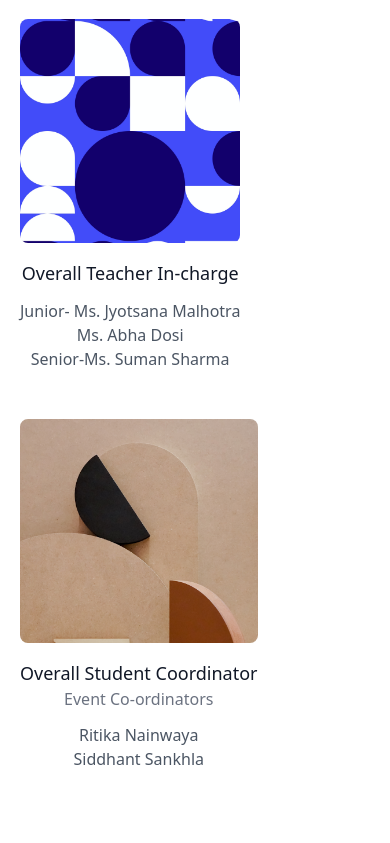
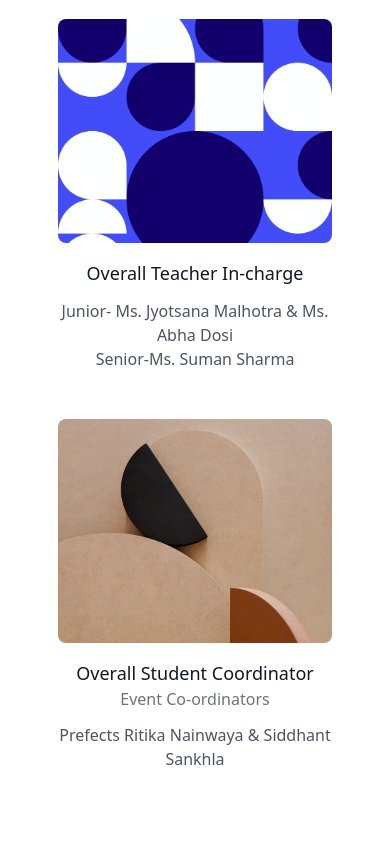
Before and after one commit to Indion/InterschoolEvent2022.web, a plain HTML site: page index.html in a window 390 px wide. Shown: the part 5754-6597 px from the top of the page. Drawn offline with nearby package versions, Linux system fonts and the light colour scheme.

Commit message:
Update index.html

```diff
--- a/index.html
+++ b/index.html
@@ -241,8 +241,7 @@
                 class="lg:w-2/3 md:w-1/2 bg-gray-300 rounded-lg overflow-hidden sm:mr-10 p-10 flex items-end justify-start relative">
                 <iframe width="100%" height="100%" class="absolute inset-0" frameborder="0" title="map" marginheight="0"
                     marginwidth="0" scrolling="no"
-                    src="https://maps.google.com/maps?width=100%&height=600&hl=en&q=SubodhPublicSchool,Rambagh,Jaipur&ie=UTF8&t=&z=14&iwloc=B&output=embed"
-                    ></iframe>
+                    src="https://maps.google.com/maps?width=100%&height=600&hl=en&q=SubodhPublicSchool,Rambagh,Jaipur&ie=UTF8&t=&z=14&iwloc=B&output=embed"></iframe>
                 <div class="bg-white relative flex flex-wrap py-6 rounded shadow-md">
                     <div class="lg:w-1/2 px-6">
                         <h2 class="title-font font-semibold text-gray-900 tracking-widest text-xs">ADDRESS</h2>
@@ -266,7 +265,8 @@
                     <div class="relative mb-4">
                         <label for="name" class="leading-7 text-sm text-gray-600">Name</label>
                         <input type="text" id="name" name="name"
-                            class="w-full bg-white rounded border border-gray-300 focus:border-indigo-500 focus:ring-2 focus:ring-indigo-200 text-base outline-none text-gray-700 py-1 px-3 leading-8 transition-colors duration-200 ease-in-out" required>
+                            class="w-full bg-white rounded border border-gray-300 focus:border-indigo-500 focus:ring-2 focus:ring-indigo-200 text-base outline-none text-gray-700 py-1 px-3 leading-8 transition-colors duration-200 ease-in-out"
+                            required>
                     </div>
                     <div class="relative mb-4">
                         <label for="School" class="leading-7 text-sm text-gray-600">School</label>
@@ -302,10 +302,11 @@
 
                 </p>
             </div>
-            <div class="flex flex-wrap -m-4">
-                <div class="p-4 lg:w-1/4 md:w-1/2">
+            <div class="flex flex-wrap -m-4 ev-cent">
+                <div class="p-4 lg:w-1/4 md:w-1/2 img-head">
                     <div class="h-full flex flex-col items-center text-center">
-                        <img alt="Success vector created by jcomp - www.freepik.com" class="flex-shrink-0 rounded-lg w-full h-56 object-cover object-center mb-4"
+                        <img alt="Success vector created by jcomp - www.freepik.com"
+                            class="flex-shrink-0 rounded-lg w-full h-56 object-cover object-center mb-4"
                             src="images/Success.jpg">
                         <div class="w-full">
                             <h2 class="title-font font-medium text-lg text-gray-900">Mrs. Kamaljeet Yadav</h2>
@@ -314,7 +315,7 @@
                         </div>
                     </div>
                 </div>
-                <div class="p-4 lg:w-1/4 md:w-1/2">
+                <div class="p-4 lg:w-1/4 md:w-1/2 img-head">
                     <div class="h-full flex flex-col items-center text-center">
                         <img alt="team" class="flex-shrink-0 rounded-lg w-full h-56 object-cover object-center mb-4"
                             src="images/img-2.jpg">
@@ -322,25 +323,26 @@
                             <h2 class="title-font font-medium text-lg text-gray-900">Ms. Ekta Bhatia</h2>
                             <h3 class="text-gray-500 mb-3">Dean Students
                                 ' Welfare</h3>
-                            <p class="mb-4">Event Supervisor</p>
+                            <p class="mb-4">Event Supervisor </p>
                         </div>
                     </div>
                 </div>
-                <div class="p-4 lg:w-1/4 md:w-1/2">
+                <div class="p-4 lg:w-1/4 md:w-1/2 img-head">
                     <div class="h-full flex flex-col items-center text-center">
-                        <img alt="team" class="flex-shrink-0 rounded-lg w-full h-56 object-cover object-center mb-4"
+                        <img alt="Success vector created by jcomp - www.freepik.com"
+                            class="flex-shrink-0 rounded-lg w-full h-56 object-cover object-center mb-4"
                             src="images/img-3.jpg">
                         <div class="w-full">
                             <h2 class="title-font font-medium text-lg text-gray-900">Overall Teacher In-charge</h2>
                             <h3 class="text-gray-500 mb-3"></h3>
                             <p class="mb-4">
-                                Junior- Ms. Jyotsana Malhotra <br>
-                                Ms. Abha Dosi <br>
+                                Junior- Ms. Jyotsana Malhotra  & Ms. Abha Dosi <br>
                                 Senior-Ms. Suman Sharma</p>
+                            </p>
                         </div>
                     </div>
                 </div>
-                <div class="p-4 lg:w-1/4 md:w-1/2">
+                <div class="p-4 lg:w-1/4 md:w-1/2 img-head">
                     <div class="h-full flex flex-col items-center text-center">
                         <img alt="team" class="flex-shrink-0 rounded-lg w-full h-56 object-cover object-center mb-4"
                             src="images/img-4.jpg">
@@ -348,8 +350,7 @@
                             <h2 class="title-font font-medium text-lg text-gray-900">Overall Student Coordinator</h2>
                             <h3 class="text-gray-500 mb-3">Event Co-ordinators</h3>
                             <p class="mb-4">
-                                Ritika Nainwaya <br>
-                                Siddhant Sankhla
+                                Prefects Ritika Nainwaya & Siddhant Sankhla
                             </p>
                         </div>
                     </div>
@@ -450,7 +451,7 @@
                             <path d="M18 2h-3a5 5 0 00-5 5v3H7v4h3v8h4v-8h3l1-4h-4V7a1 1 0 011-1h3z"></path>
                         </svg>
                     </a>
-                    <a class="ml-3 text-gray-500"  href="https://twitter.com/subodh_jaipur" target="_blank">
+                    <a class="ml-3 text-gray-500" href="https://twitter.com/subodh_jaipur" target="_blank">
                         <svg fill="currentColor" stroke-linecap="round" stroke-linejoin="round" stroke-width="2"
                             class="w-5 h-5" viewBox="0 0 24 24">
                             <path
@@ -458,14 +459,16 @@
                             </path>
                         </svg>
                     </a>
-                    <a class="ml-3 text-gray-500" href="https://www.instagram.com/subodhpublicschooljaipur" target="_blank">
+                    <a class="ml-3 text-gray-500" href="https://www.instagram.com/subodhpublicschooljaipur"
+                        target="_blank">
                         <svg fill="none" stroke="currentColor" stroke-linecap="round" stroke-linejoin="round"
                             stroke-width="2" class="w-5 h-5" viewBox="0 0 24 24">
                             <rect width="20" height="20" x="2" y="2" rx="5" ry="5"></rect>
                             <path d="M16 11.37A4 4 0 1112.63 8 4 4 0 0116 11.37zm1.5-4.87h.01"></path>
                         </svg>
                     </a>
-                    <a class="ml-3 text-gray-500" href="https://www.linkedin.com/company/subodhpublicschoolrambagh/" target="_blank">
+                    <a class="ml-3 text-gray-500" href="https://www.linkedin.com/company/subodhpublicschoolrambagh/"
+                        target="_blank">
                         <svg fill="currentColor" stroke="currentColor" stroke-linecap="round" stroke-linejoin="round"
                             stroke-width="0" class="w-5 h-5" viewBox="0 0 24 24">
                             <path stroke="none"
@@ -504,6 +507,15 @@
         background-color: #6366f1;
         color: white;
     }
+    @media(max-width:750px){
+        .img-head{
+            width: 80%;
+        }
+        .ev-cent{
+            align-items: center;
+            justify-content: center;
+        }
+    }
 </style>
 
 </html>
```
